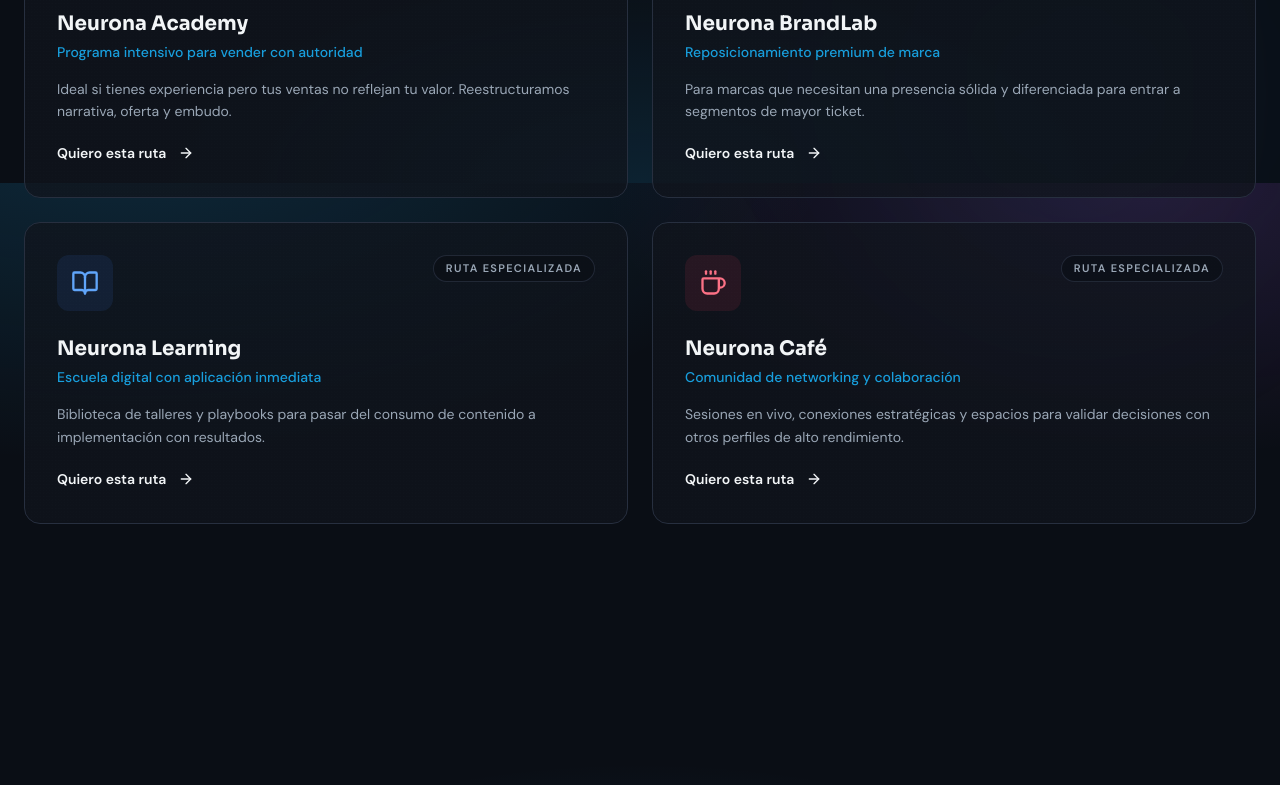
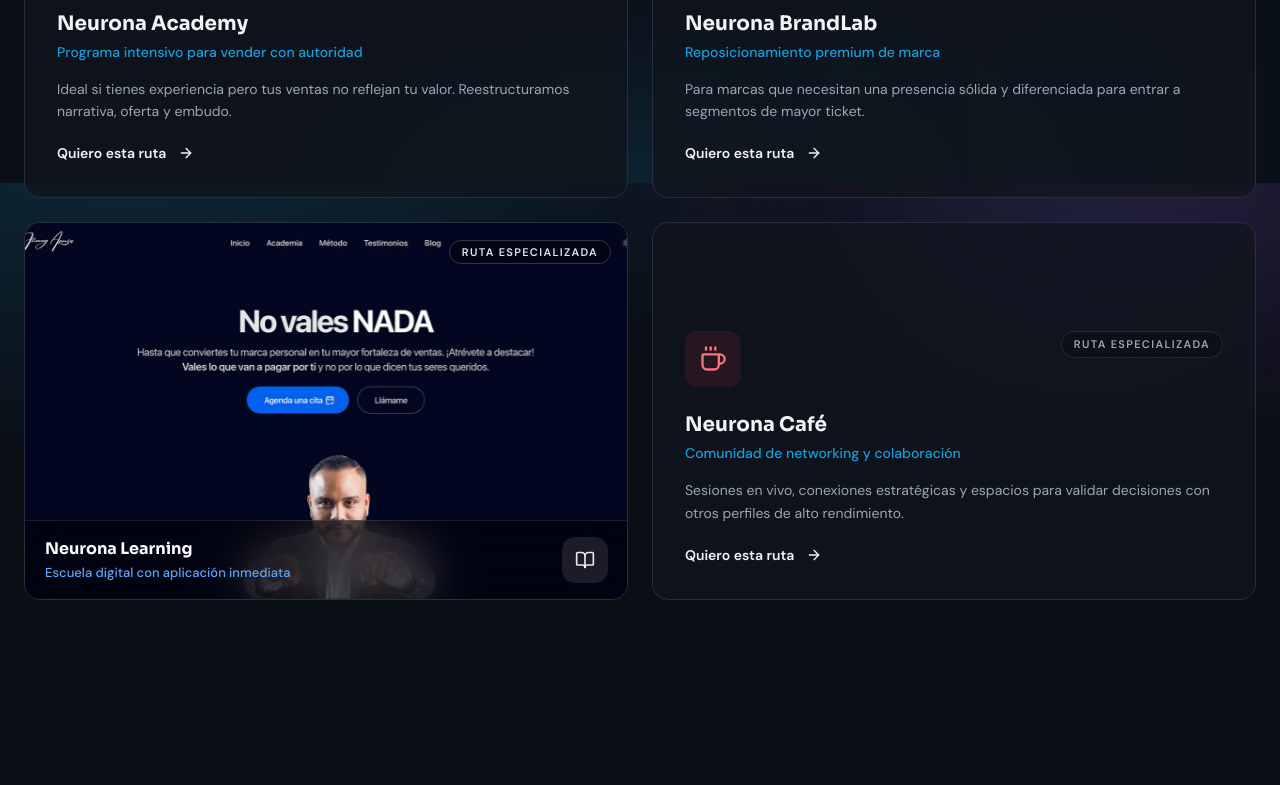
Before and after one commit to andreszapataq/neurona-hub-landing-page, a Next.js app: page / in a window 1280 px wide. Shown: the part 3017-3802 px from the top of the page. Built offline with nearby package versions, Linux system fonts and the light colour scheme.

Commit message:
add backgrounds to brands section

```diff
--- a/components/brands-section.tsx
+++ b/components/brands-section.tsx
@@ -1,5 +1,6 @@
 "use client"
 
+import Image from "next/image"
 import { motion } from "framer-motion"
 import {
   ArrowRight,
@@ -9,6 +10,7 @@ import {
   Coffee,
   Building2,
   BrainCircuit,
+  type LucideIcon,
 } from "lucide-react"
 import { Button } from "@/components/ui/button"
 import {
@@ -18,50 +20,76 @@ import {
   viewportOnce,
 } from "@/lib/animations"
 
-const brands = [
+interface Brand {
+  name: string
+  icon: LucideIcon
+  logo: string | null
+  tagline: string
+  description: string
+  color: string
+  accentColor: string
+  borderColor: string
+  iconBg: string
+  iconColor: string
+  screenshot: string | null
+}
+
+const brands: Brand[] = [
   {
     name: "Neurona Academy",
     icon: GraduationCap,
+    logo: null,
     tagline: "Programa intensivo para vender con autoridad",
     description:
       "Ideal si tienes experiencia pero tus ventas no reflejan tu valor. Reestructuramos narrativa, oferta y embudo.",
     color: "from-sky-500/20 to-blue-500/20",
+    accentColor: "text-sky-400",
     borderColor: "hover:border-sky-500/50",
     iconBg: "bg-sky-500/10",
     iconColor: "text-sky-400",
+    screenshot: null,
   },
   {
     name: "Neurona BrandLab",
     icon: BrainCircuit,
+    logo: null,
     tagline: "Reposicionamiento premium de marca",
     description:
       "Para marcas que necesitan una presencia sólida y diferenciada para entrar a segmentos de mayor ticket.",
     color: "from-amber-500/20 to-orange-500/20",
+    accentColor: "text-amber-400",
     borderColor: "hover:border-amber-500/50",
     iconBg: "bg-amber-500/10",
     iconColor: "text-amber-400",
+    screenshot: null,
   },
   {
     name: "Neurona Learning",
     icon: BookOpen,
+    logo: null,
     tagline: "Escuela digital con aplicación inmediata",
     description:
       "Biblioteca de talleres y playbooks para pasar del consumo de contenido a implementación con resultados.",
     color: "from-blue-500/20 to-indigo-500/20",
+    accentColor: "text-blue-400",
     borderColor: "hover:border-blue-500/50",
     iconBg: "bg-blue-500/10",
     iconColor: "text-blue-400",
+    screenshot: "/images/brands/neurona-learning.webp",
   },
   {
     name: "Neurona Café",
     icon: Coffee,
+    logo: null,
     tagline: "Comunidad de networking y colaboración",
     description:
       "Sesiones en vivo, conexiones estratégicas y espacios para validar decisiones con otros perfiles de alto rendimiento.",
     color: "from-rose-500/20 to-pink-500/20",
+    accentColor: "text-rose-400",
     borderColor: "hover:border-rose-500/50",
     iconBg: "bg-rose-500/10",
     iconColor: "text-rose-400",
+    screenshot: null,
   },
 ]
 
@@ -103,7 +131,7 @@ export function BrandsSection() {
           </p>
         </motion.div>
 
-        {/* Brand cards — staggered + hover lift */}
+        {/* Brand cards */}
         <motion.div
           className="mt-20 grid gap-6 md:grid-cols-2"
           variants={staggerContainer(0.1, 0.1)}
@@ -111,15 +139,71 @@ export function BrandsSection() {
           whileInView="visible"
           viewport={viewportOnce}
         >
-          {brands.map((brand) => (
+          {brands.map((brand) => {
+            const hasScreenshot = !!brand.screenshot
+
+            return (
               <motion.div
                 key={brand.name}
                 variants={cardVariants}
                 whileHover={{ y: -4, scale: 1.015 }}
                 transition={transitions.springBouncy}
-              className={`group grain-overlay relative overflow-hidden rounded-2xl border border-border bg-card/75 p-8 transition-all duration-300 ${brand.borderColor}`}
+                className={`group grain-overlay relative flex flex-col justify-end overflow-hidden rounded-2xl border border-border transition-all duration-300 ${brand.borderColor} ${
+                  hasScreenshot
+                    ? "aspect-[16/10]"
+                    : "bg-card/75 p-8"
+                }`}
               >
-              {/* Background gradient on hover */}
+                {hasScreenshot ? (
+                  <>
+                    {/* Full-bleed screenshot */}
+                    <Image
+                      src={brand.screenshot!}
+                      alt=""
+                      fill
+                      className="pointer-events-none object-cover object-top transition-transform duration-700 group-hover:scale-[1.03]"
+                      sizes="(max-width: 768px) 100vw, 50vw"
+                    />
+
+                    {/* Badge — top right */}
+                    <div className="absolute right-4 top-4 z-10">
+                      <span className="rounded-full border border-white/20 bg-black/30 px-3 py-1 text-[11px] font-semibold uppercase tracking-[0.12em] text-white/90 backdrop-blur-md">
+                        Ruta especializada
+                      </span>
+                    </div>
+
+                    {/* Compact frosted panel */}
+                    <div className="relative z-10 mt-auto">
+                      <div className="flex items-center gap-4 rounded-b-2xl border-t border-white/10 bg-black/50 px-5 py-4 backdrop-blur-xl">
+                        <div className="flex-1 min-w-0">
+                          <h3 className="font-display text-base font-bold text-white">
+                            {brand.name}
+                          </h3>
+                          <p className={`mt-0.5 text-[13px] font-medium ${brand.accentColor}`}>
+                            {brand.tagline}
+                          </p>
+                        </div>
+
+                        {/* Logo / icon on the right */}
+                        <div className="flex h-11 w-11 shrink-0 items-center justify-center rounded-lg bg-white/10 ring-1 ring-white/10">
+                          {brand.logo ? (
+                            <Image
+                              src={brand.logo}
+                              alt={brand.name}
+                              width={24}
+                              height={24}
+                              className="h-6 w-6 object-contain"
+                            />
+                          ) : (
+                            <brand.icon className="h-5 w-5 text-white/90" />
+                          )}
+                        </div>
+                      </div>
+                    </div>
+                  </>
+                ) : (
+                  <>
+                    {/* Cards without screenshot — original design */}
                     <div
                       className={`pointer-events-none absolute inset-0 bg-gradient-to-br ${brand.color} opacity-0 transition-opacity duration-500 group-hover:opacity-100`}
                     />
@@ -127,9 +211,19 @@ export function BrandsSection() {
                     <div className="relative">
                       <div className="flex items-start justify-between">
                         <div className={`flex h-14 w-14 items-center justify-center rounded-xl ${brand.iconBg}`}>
+                          {brand.logo ? (
+                            <Image
+                              src={brand.logo}
+                              alt={brand.name}
+                              width={32}
+                              height={32}
+                              className="h-8 w-8 object-contain"
+                            />
+                          ) : (
                             <brand.icon className={`h-7 w-7 ${brand.iconColor}`} />
+                          )}
                         </div>
-                  <span className="rounded-full border border-border/80 bg-background/60 px-3 py-1 text-[11px] font-semibold uppercase tracking-[0.12em] text-muted-foreground">
+                        <span className="rounded-full border border-border/80 bg-background/60 px-3 py-1 text-[11px] font-semibold uppercase tracking-[0.12em] text-muted-foreground backdrop-blur-sm">
                           Ruta especializada
                         </span>
                       </div>
@@ -151,8 +245,11 @@ export function BrandsSection() {
                         <ArrowRight className="ml-1 h-4 w-4" />
                       </Button>
                     </div>
+                  </>
+                )}
               </motion.div>
-          ))}
+            )
+          })}
         </motion.div>
       </div>
     </section>
```
Also changed, not shown: public/images/brands/neurona-learning.webp (added). Lines whose indentation alone changed are shown as unchanged.
